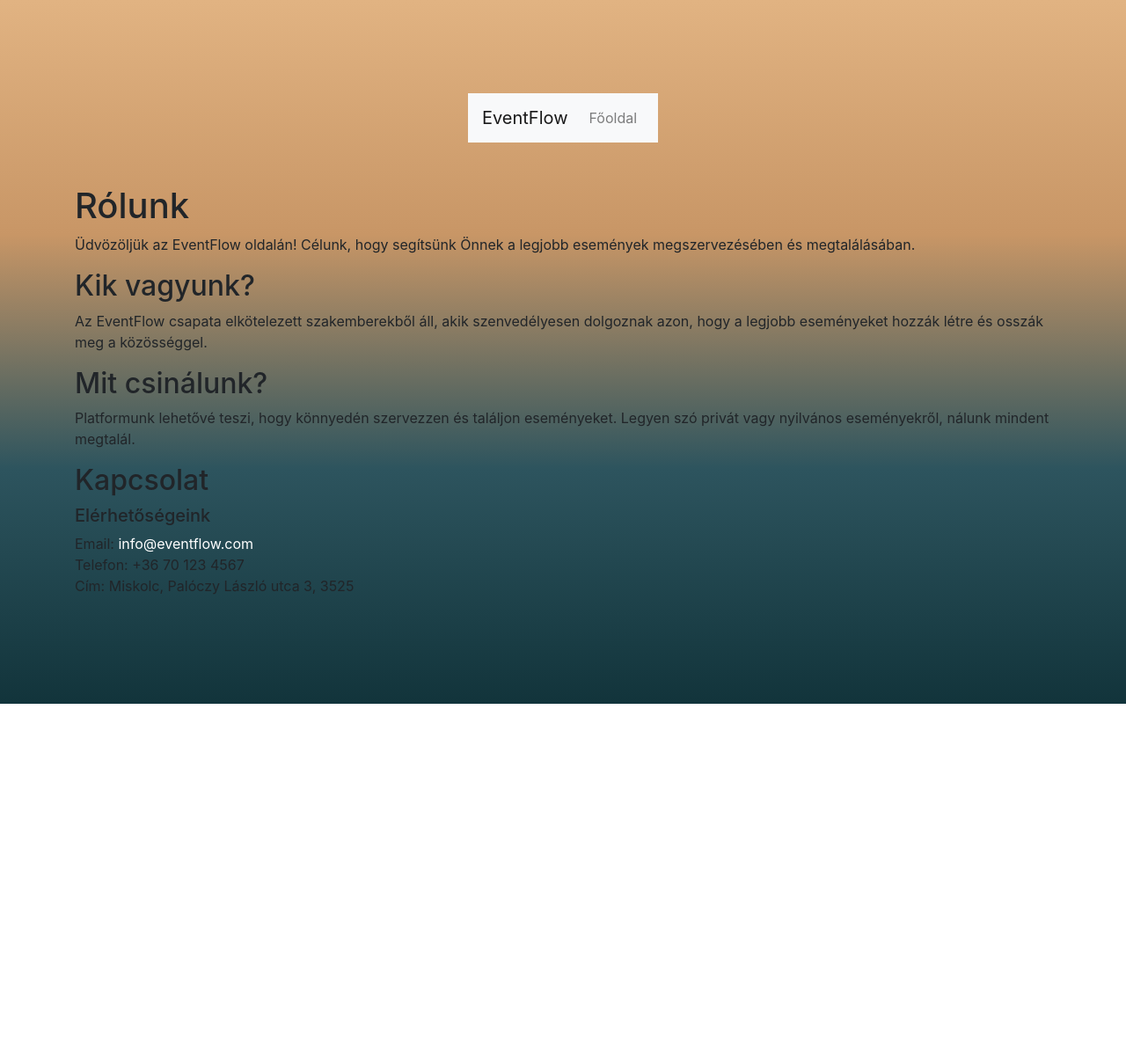
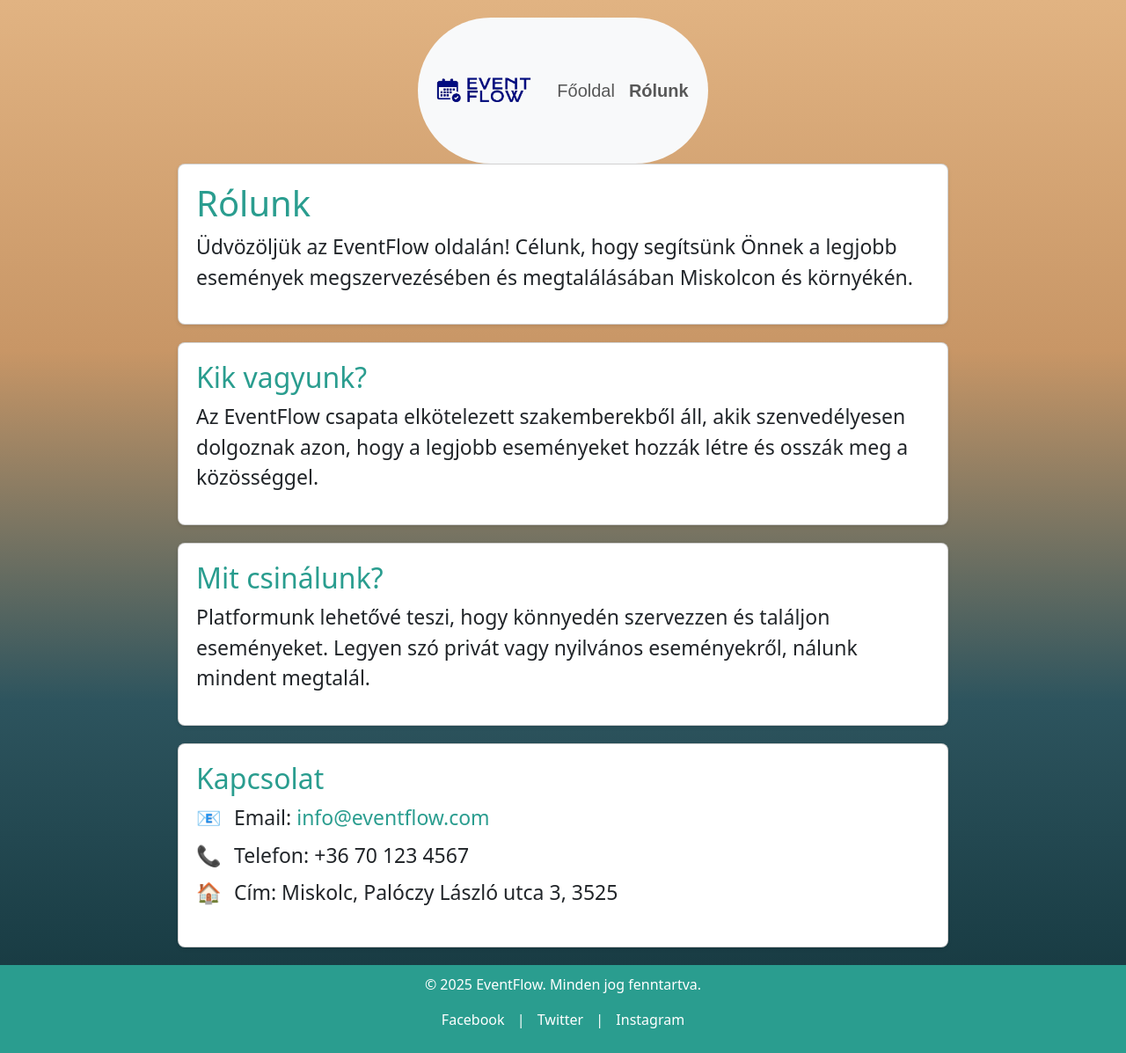
Before and after one commit to szjzsf/EventFlow, a plain HTML site: page Event_Flow/rolunk.html in a window 1280 px wide. Shown: the whole page at 88% size. Before the commit the page ends 800 px from the top, so only its background shows below. Drawn offline with nearby package versions, Linux system fonts and the light colour scheme.

Commit message:
Rólunk oldal design

```diff
--- a/Event_Flow/app.css
+++ b/Event_Flow/app.css
@@ -9,24 +9,12 @@ body {
   align-items: center;
   min-height: 100vh;
   color: black; /* Adjust text color for better readability */
+  margin: 0;
+  padding: 0;
+
 }
 
 
-/*
-.container {
-  background-color: rgba(0, 0, 0, 0.5);
-  padding: 20px;
-  border-radius: 10px;
-}*/
-
-
-/*
-.slider {
-    background: url('IMG/grizzly.jpg') center/cover no-repeat;
-    height: 300px;
-    position: relative;
-}
-*/
 #szamlalo{
     float: right;
 }
@@ -57,73 +45,6 @@ body {
 .dagat{
     font-weight:600;
 }
-/*
-.button-19 {
-    appearance: button;
-    background-color: #1899D6;
-    border: solid transparent;
-    border-radius: 16px;
-    border-width: 0 0 4px;
-    box-sizing: border-box;
-    color: #FFFFFF;
-    cursor: pointer;
-    display: inline-block;
-    font-family: din-round,sans-serif;
-    font-size: 15px;
-    font-weight: 700;
-    letter-spacing: .8px;
-    line-height: 20px;
-    margin: 0;
-    outline: none;
-    overflow: visible;
-    padding: 13px 16px;
-    text-align: center;
-    text-transform: uppercase;
-    touch-action: manipulation;
-    transform: translateZ(0);
-    transition: filter .2s;
-    user-select: none;
-    -webkit-user-select: none;
-    vertical-align: middle;
-    white-space: nowrap;
-    width: 100%;
-  }
-
-  .button-19:after {
-    background-clip: padding-box;
-    background-color: #1CB0F6;
-    border: solid transparent;
-    border-radius: 16px;
-    border-width: 0 0 4px;
-    bottom: -4px;
-    content: "";
-    left: 0;
-    position: absolute;
-    right: 0;
-    top: 0;
-    z-index: -1;
-  }
-
-  .button-19,
-  .button-19:focus {
-    user-select: auto;
-  }
-
-  .button-19:hover:not(:disabled) {
-    filter: brightness(1.1);
-    -webkit-filter: brightness(1.1);
-  }
-
-  .button-19:disabled {
-    cursor: auto;
-  }
-
-  .button-19:active {
-    border-width: 4px 0 0;
-    background: none;
-  }
-*/
-
 
   .autocomplete-list {
     position: absolute;
@@ -269,3 +190,49 @@ footer {
   background-color: #1e7e34;
   transform: scale(0.95);
 }
+
+
+
+/*About us design*/
+.footer {
+  padding: 10px 0;
+  text-align: center;
+  background-color: #2a9d8f;
+  color: white;
+}
+.footer a {
+  color: #ffffff;
+  margin: 0 10px;
+  text-decoration: none;
+}
+.footer a:hover {
+  text-decoration: underline;
+}
+.contact-list li {
+  margin-bottom: 8px;
+}
+.contact-list li a {
+  color: #2a9d8f;
+  text-decoration: none;
+}
+.contact-list li a:hover {
+  text-decoration: underline;
+}
+.icon {
+  margin-right: 8px;
+}
+
+
+.active{
+  font-weight: bold;
+}
+
+.FoNav{
+  width: 330px;
+  margin: auto;
+  margin-bottom: 0;
+  margin-top: 20px;
+  padding-left: 25px;
+  font-size: 20px;
+  font-family: Arial, sans-serif;
+}
--- a/Event_Flow/rolunk.html
+++ b/Event_Flow/rolunk.html
@@ -4,13 +4,70 @@
     <meta charset="UTF-8">
     <meta name="viewport" content="width=device-width, initial-scale=1.0">
     <title>Rólunk - EventFlow</title>
+    <link rel="icon" type="image/x-icon" href="IMG/EventFlow-LOGO-removebg-preview.png">
     <link rel="stylesheet" href="./app.css">
-    <!-- Add Bootstrap CSS if you're using it -->
-    <link href="https://stackpath.bootstrapcdn.com/bootstrap/4.5.2/css/bootstrap.min.css" rel="stylesheet">
+    <link href="https://cdn.jsdelivr.net/npm/bootstrap@5.3.3/dist/css/bootstrap.min.css" rel="stylesheet" integrity="sha384-QWTKZyjpPEjISv5WaRU9OFeRpok6YctnYmDr5pNlyT2bRjXh0JMhjY6hW+ALEwIH" crossorigin="anonymous">
+    <style>
+        body {
+            /*font-family: Arial, sans-serif;*/
+            /*background: linear-gradient(to bottom, #f4a261, #264653);*/
+            /*color: #333;*/
+            margin: 0;
+            padding: 0;
+        }
+        /*.navbar {
+            margin-bottom: 20px;
+        }*/
+        .container {
+            max-width: 900px;
+            margin: auto;
+        }
+        .card {
+            background: #ffffff;
+            padding: 20px;
+            border-radius: 8px;
+            box-shadow: 0 2px 4px rgba(0, 0, 0, 0.1);
+            margin-bottom: 20px;
+        }
+        h1, h2 {
+            color: #2a9d8f;
+        }
+        .footer {
+            padding: 10px 0;
+            text-align: center;
+            background-color: #2a9d8f;
+            color: white;
+        }
+        .footer a {
+            color: #ffffff;
+            margin: 0 10px;
+            text-decoration: none;
+        }
+        .footer a:hover {
+            text-decoration: underline;
+        }
+        .contact-list li {
+            margin-bottom: 8px;
+        }
+        .contact-list li a {
+            color: #2a9d8f;
+            text-decoration: none;
+        }
+        .contact-list li a:hover {
+            text-decoration: underline;
+        }
+        .icon {
+            margin-right: 8px;
+        }
+        .szoveg {
+            font-size: 23px;
+        }
+
+    </style>
 </head>
 <body>
-    <nav class="navbar navbar-expand-lg navbar-light bg-light">
-        <a class="navbar-brand" href="index.html">EventFlow</a>
+    <nav class="navbar navbar-expand-lg navbar-light bg-light rounded-pill FoNav">
+        <img src="IMG/EventFlow-LOGO-removebg-preview.png" alt="EventFlow Logo" style="height: 150px;">
         <button class="navbar-toggler" type="button" data-toggle="collapse" data-target="#navbarNav" aria-controls="navbarNav" aria-expanded="false" aria-label="Toggle navigation">
             <span class="navbar-toggler-icon"></span>
         </button>
@@ -19,29 +76,51 @@
                 <li class="nav-item">
                     <a class="nav-link" href="./event_flow.html">Főoldal</a>
                 </li>
-
-
+                <li class="nav-item active">
+                    <a class="nav-link" href="#">Rólunk</a>
+                </li>
             </ul>
         </div>
     </nav>
 
-    <div class="container mt-5">
-        <h1>Rólunk</h1>
-        <p>Üdvözöljük az EventFlow oldalán! Célunk, hogy segítsünk Önnek a legjobb események megszervezésében és megtalálásában.</p>
-        <h2>Kik vagyunk?</h2>
-        <p>Az EventFlow csapata elkötelezett szakemberekből áll, akik szenvedélyesen dolgoznak azon, hogy a legjobb eseményeket hozzák létre és osszák meg a közösséggel.</p>
-        <h2>Mit csinálunk?</h2>
-        <p>Platformunk lehetővé teszi, hogy könnyedén szervezzen és találjon eseményeket. Legyen szó privát vagy nyilvános eseményekről, nálunk mindent megtalál.</p>
-        <h2>Kapcsolat</h2>
-        <h5>Elérhetőségeink</h5>
-                <ul class="list-unstyled">
-                    <li>Email: <a href="mailto:info@eventflow.com" class="text-white">info@eventflow.com</a></li>
-                    <li>Telefon: +36 70 123 4567</li>
-                    <li>Cím: Miskolc, Palóczy László utca 3, 3525</li>
-                </ul>
+    <div class="container">
+        <div class="card">
+            <h1>Rólunk</h1>
+            <p class="szoveg">Üdvözöljük az EventFlow oldalán! Célunk, hogy segítsünk Önnek a legjobb események megszervezésében és megtalálásában Miskolcon és környékén.
+            </p>
+        </div>
+
+        <div class="card">
+            <h2>Kik vagyunk?</h2>
+            <p class="szoveg">
+                Az EventFlow csapata elkötelezett szakemberekből áll, akik szenvedélyesen dolgoznak azon, hogy a legjobb eseményeket hozzák létre és osszák meg a közösséggel.
+            </p>
+        </div>
+
+        <div class="card">
+            <h2>Mit csinálunk?</h2>
+            <p class="szoveg">
+                Platformunk lehetővé teszi, hogy könnyedén szervezzen és találjon eseményeket. Legyen szó privát vagy nyilvános eseményekről, nálunk mindent megtalál.
+            </p>
+        </div>
+
+        <div class="card">
+            <h2>Kapcsolat</h2>
+            <ul class="list-unstyled contact-list">
+                <li class="szoveg"><span class="icon">&#128231;</span> Email: <a href="mailto:info@eventflow.com" >info@eventflow.com</a></li>
+                <li class="szoveg"><span class="icon">&#128222;</span> Telefon: +36 70 123 4567</li>
+                <li class="szoveg"><span class="icon">&#127968;</span> Cím: Miskolc, Palóczy László utca 3, 3525</li>
+            </ul>
+        </div>
     </div>
 
-    <!-- Add Bootstrap JS and dependencies if you're using it -->
+    <footer class="footer">
+        <p>&copy; 2025 EventFlow. Minden jog fenntartva.</p>
+        <p>
+            <a href="#">Facebook</a> | <a href="#">Twitter</a> | <a href="#">Instagram</a>
+        </p>
+    </footer>
+
     <script src="https://code.jquery.com/jquery-3.5.1.slim.min.js"></script>
     <script src="https://cdn.jsdelivr.net/npm/@popperjs/core@2.5.4/dist/umd/popper.min.js"></script>
     <script src="https://stackpath.bootstrapcdn.com/bootstrap/4.5.2/js/bootstrap.min.js"></script>
```
Also changed, not shown: Event_Flow/event_flow.html (+27 -53 lines), Event_Flow/IMG/EventFlow-LOGO-removebg-preview.png (added), Event_Flow/IMG/EventFlow-LOGO.png (added).
